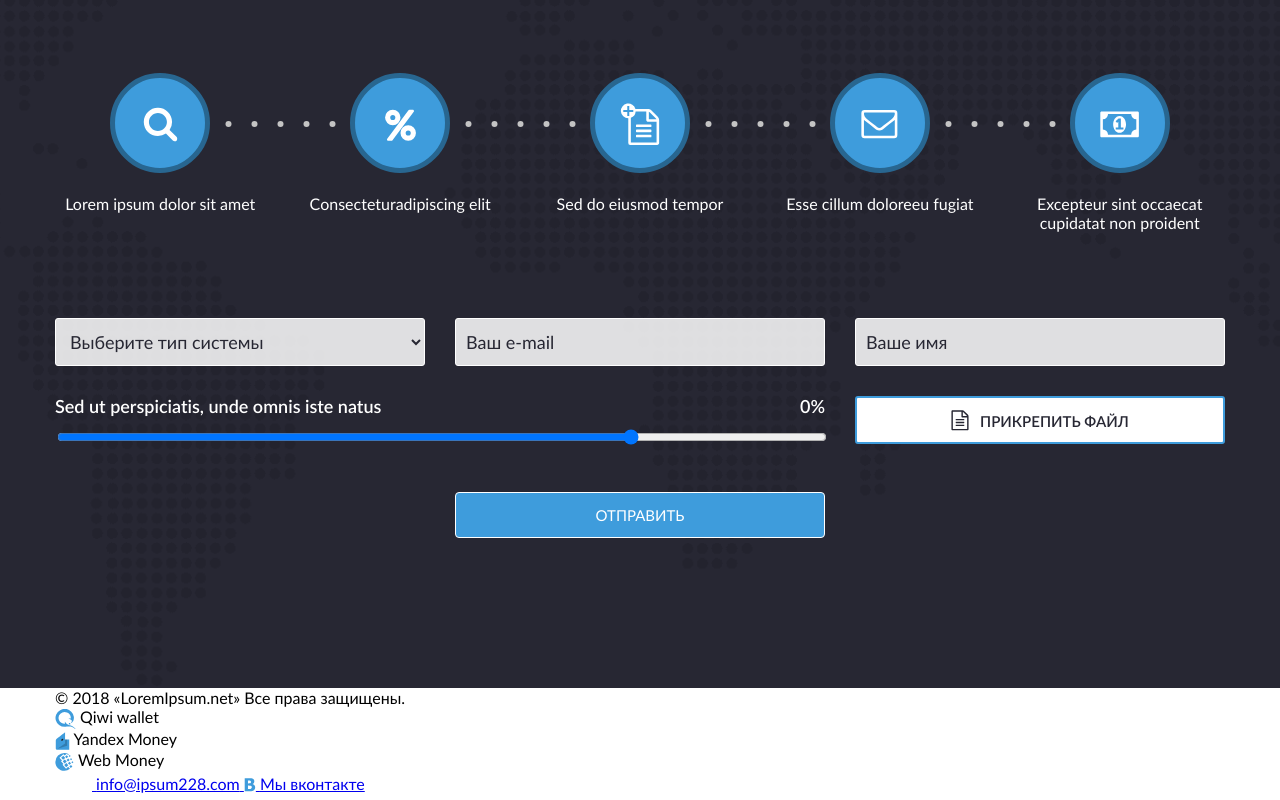
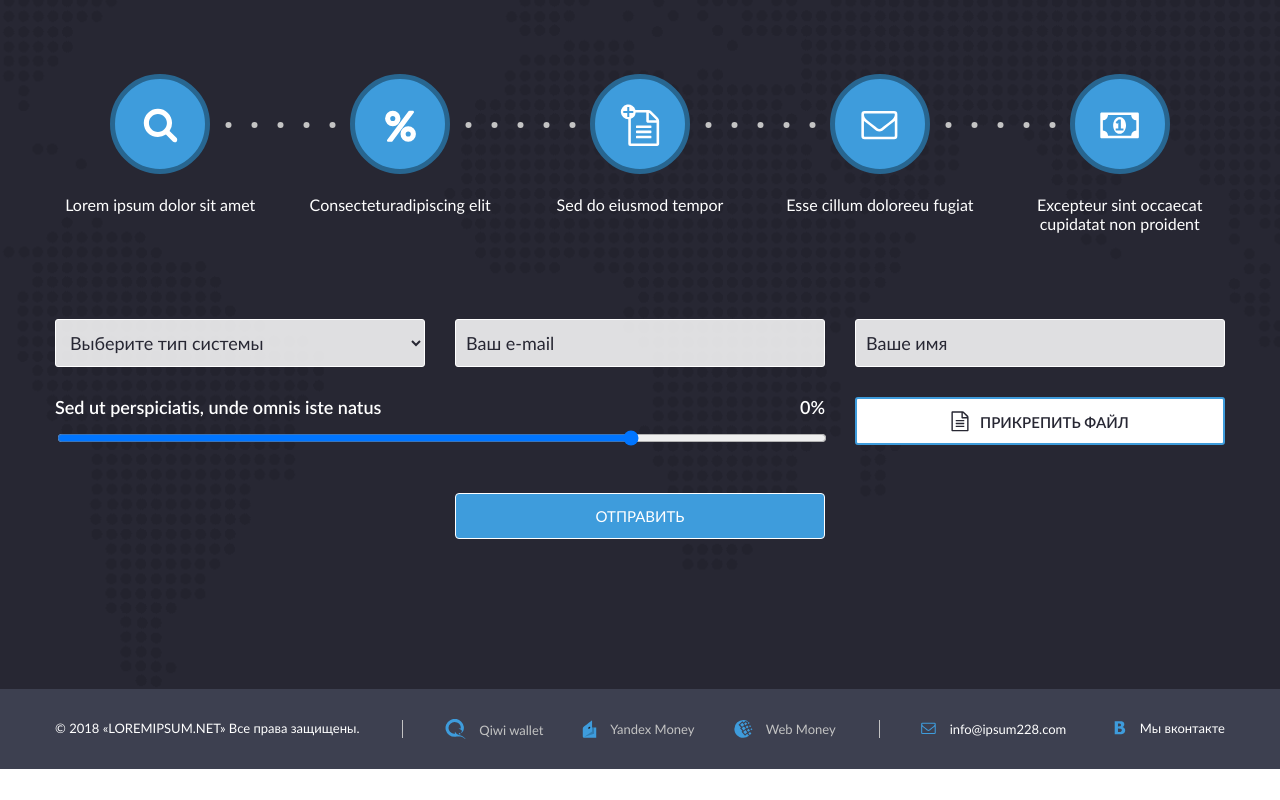
Before and after one commit to dimosoff/softCorpTest, a plain HTML site: page index.html in a window 1280 px wide. Shown: the part 1070-1870 px from the top of the page. After the commit the page ends 1839 px from the top, so only its background shows below. Drawn offline with Linux system fonts and the light colour scheme; a web font is replaced by a local one.

Commit message:
footer finished

```diff
--- a/index.html
+++ b/index.html
@@ -155,9 +155,11 @@
       <div class="footer__container container">
         <div class="footer__wrapper">
           <div class="footer__sector footer-copyright">
-            <p>© 2018 «LoremIpsum.net» Все права защищены.</p>
+            <p>© 2018 «LOREMIPSUM.NET» Все права защищены.</p>
           </div>
-          <div class="footer__sector footer-wallets">
+          <div class="footer__separator"></div>
+          <div class="footer__sector">
+            <div class="footer-wallets">
               <div class="footer-wallets__item">
                 <!-- <img src="images/qiwi-wallet.svg" alt="Qiwi wallet"> -->
                 <svg width="21" height="20" viewBox="0 0 21 20" fill="none" xmlns="http://www.w3.org/2000/svg">
@@ -188,7 +190,10 @@
                 <span>Web Money</span>
               </div>
             </div>
-          <div class="footer__sector footer-contacts">
+          </div>
+          <div class="footer__separator"></div>
+          <div class="footer__sector">
+            <div class="footer-contacts">
               <a class="footer-contacts__item" href="mailto:info@ipsum228.com">
                 <svg width="37" height="29" viewBox="0 0 37 29" fill="none" xmlns="http://www.w3.org/2000/svg">
                   <path
@@ -206,6 +211,7 @@
             </div>
           </div>
         </div>
+      </div>
     </footer>
   </div>
   <button class="scroll-top"><span class="sr-only">scroll top</span></button>
--- a/scss/styles.scss
+++ b/scss/styles.scss
@@ -1,6 +1,7 @@
 $main-color: #fff;
 $second-color: #43abf0;
 $third-color: #3e9cdc;
+$grey-color: #c3c3c3;
 $mobile-max: "max-width: 991.98px";
 $mobile-min: "min-width: 992px";
 $transition3: 0.3s ease;
@@ -160,7 +161,7 @@ body {
       overflow: auto;
       width: 340px;
       padding: 110px 30px 10px;
-      background-color: #fff;
+      background-color: $main-color;
       transform-origin: right center;
       transform: perspective(100px) translateX(100%) rotateY(-20deg);
       transition: transform $transition3, top $transition3;
@@ -294,7 +295,7 @@ body {
     &_white {
       color: #2a2b30;
       border-color: #6f6d7b;
-      background-color: #fff;
+      background-color: $main-color;
     }
     & + & {
       margin-left: 27px;
@@ -302,7 +303,7 @@ body {
   }
 }
 .ordering {
-  padding-top: 118px;
+  padding-top: 119px;
   padding-bottom: 150px;
   color: $main-color;
   background: url("../images/ordering-background.png") center/cover no-repeat #272733;
@@ -401,7 +402,7 @@ body {
   select,
   input:not([type="range"]),
   button:not([type="submit"]) {
-    border: 1px solid #fff;
+    border: 1px solid $main-color;
     height: 48px;
     padding: 10px;
     color: #272733;
@@ -433,7 +434,7 @@ body {
     font-weight: 600;
     border: 2px solid $third-color;
     text-transform: uppercase;
-    background-color: #fff;
+    background-color: $main-color;
 
     img {
       display: inline-block;
@@ -457,20 +458,87 @@ body {
   }
 }
 .footer {
-  &__container {
-  }
+  color: $main-color;
+  font-size: 13px;
+  background-color: #3d4050;
+
+  // &__container {
+  // }
   &__wrapper {
+    display: flex;
+    flex-wrap: wrap;
+    align-items: center;
+    justify-content: space-between;
+    min-height: 80px;
+    margin-right: -15px;
+    margin-left: -15px;
   }
   &__sector {
+    position: relative;
+    flex: 1 1 auto;
+    padding-right: 15px;
+    padding-left: 15px;
+  }
+  &__separator {
+    flex-grow: 3;
+
+    &:before {
+      content: "";
+      display: block;
+      left: 50%;
+      width: 1px;
+      height: 18px;
+      position: relative;
+      background-color: $grey-color;
+    }
   }
 }
 .footer-copyright {
+  flex-grow: 0;
 }
 .footer-wallets {
+  display: flex;
+  flex-wrap: wrap;
+  align-items: center;
+  justify-content: space-between;
+  color: $grey-color;
+  margin-right: -15px;
+  margin-left: -15px;
+
   &__item {
+    padding-right: 15px;
+    padding-left: 15px;
+
+    svg {
+      margin-right: 10px;
+      vertical-align: -4px;
+    }
   }
 }
 .footer-contacts {
+  display: flex;
+  flex-wrap: wrap;
+  align-items: center;
+  justify-content: space-between;
+  margin-right: -15px;
+  margin-left: -15px;
+
+  a {
+    color: $main-color;
+    text-decoration: none;
+
+    svg {
+      max-width: 15px;
+      max-height: 15px;
+      margin-right: 10px;
+      vertical-align: -2px;
+    }
+    svg path {
+      fill: $third-color;
+    }
+  }
   &__item {
+    padding-right: 15px;
+    padding-left: 15px;
   }
 }
```
Also changed, not shown: css/styles.css. Lines whose indentation alone changed are shown as unchanged.
